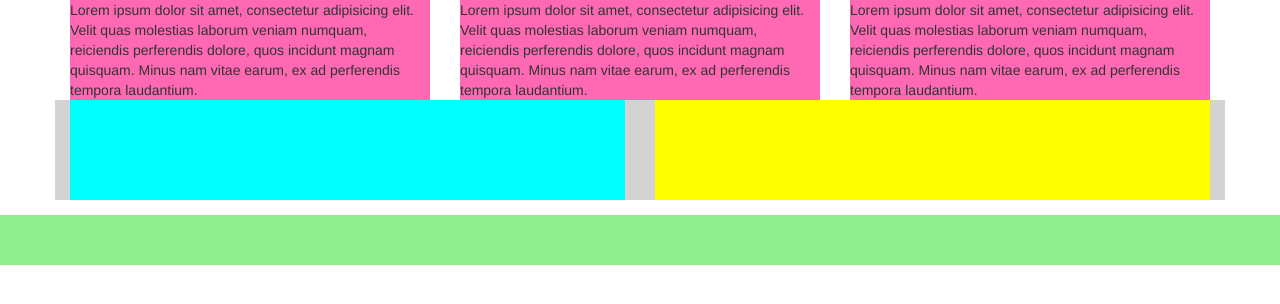
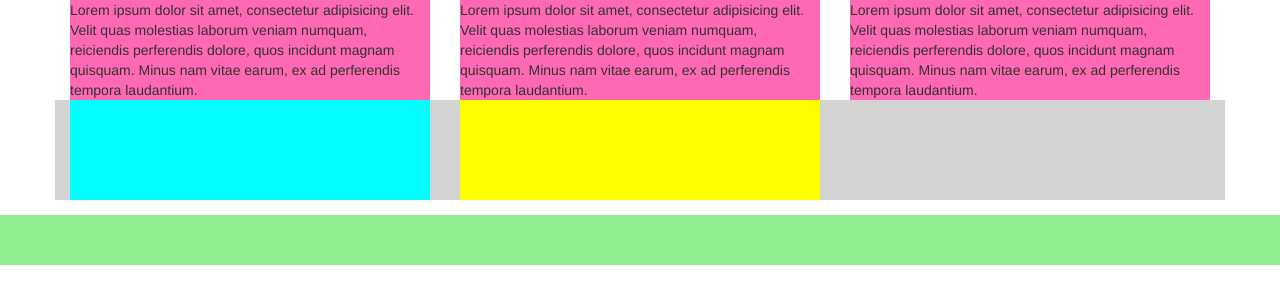
Before and after one commit to wiemka/bootstrap_prezentacja, a plain HTML site: page index.html in a window 1280 px wide. Drawn offline with nearby package versions, Linux system fonts and the light colour scheme.

Commit message:
poprawienie literówki cos :)

```diff
--- a/index.html
+++ b/index.html
@@ -33,10 +33,10 @@
             <div class="row">
                 <!--chcemy, aby na telefonach kolumna rozciągnęła się na 100% szerokości, na tebletach zajmowałam 50% szerokości, a na większych urządzeniach podzieiła się na 3. Do dyspozycji mamy tylko dla divy-->
 
-                <div class="col-sm-6 cos-md-4 columna_1">
+                <div class="col-sm-6 col-md-4 columna_1">
                     <div></div>
                 </div>
-                <div class="col-sm-6 cos-md-4 columna_2">
+                <div class="col-sm-6 col-md-4 columna_2">
                     <div></div>
                 </div>
             </div>
```
